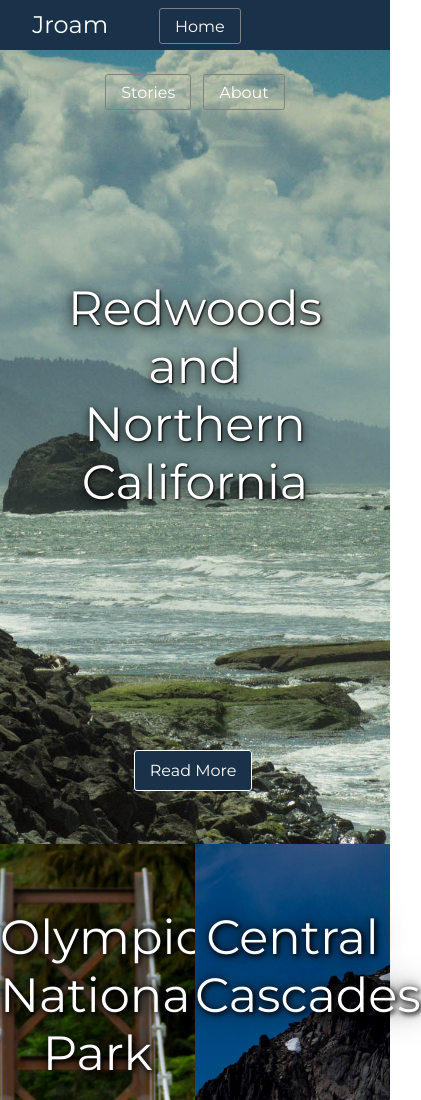
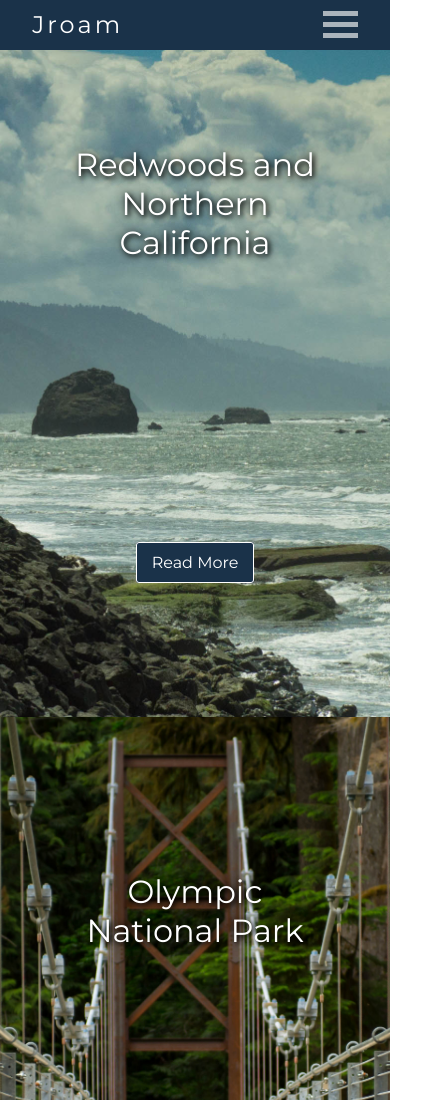
Before and after one commit to jereamon/adventures-site, a plain HTML site: page index.html in a window 390 px wide. Shown: the top 1100 px of the page, 421 px wide, since content can reach past the window. Drawn offline with Linux system fonts and the light colour scheme.

Commit message:
Home.html made responsive. Made use of display flex.

```diff
--- a/index.css
+++ b/index.css
@@ -1,11 +1,11 @@
 * {
   box-sizing: border-box;
+  margin: 0;
 }
 
 html, body {
   font-family: "Montserrat";
   height: 100%;
-  margin: 0;
   padding: 0;
 }
 
@@ -78,26 +78,18 @@ html, body {
     height: 100%;
   }
 
-  .hero-header {
-    color: white;
-    font-size: 3rem;
+
+
+  .info-link-container {
+    display: flex;
+    align-items: center;
+    flex-direction: column;
+    height: 100%;
+    justify-content: space-around;
     margin: 0 auto;
-    position: relative;
-    text-align: center;
-    text-shadow: 1px 1px 2px rgba(0, 0, 0, 1),
-                 0px 2px 10px rgba(0, 0, 0, 0.75),
-                 0px 5px 20px rgba(0, 0, 0, 0.45);
-    top: 33%;
-    width: 66%;
+    width: 100%;
   }
 
-  .link-container {
-    bottom: 0;
-    margin: 0 33% 16.5%;
-    position: absolute;
-    text-align: center;
-    width: 33%;
-  }
   .footer-link {
     background: #1A3249;
     border: solid 1px white;
@@ -110,46 +102,127 @@ html, body {
   .footer-link:hover {
     background: rgb(68, 109, 150);
   }
+
+  .p-info {
+    color: white;
+    font-size: 3rem;
+    width: 66%;
+    text-align: center;
+    text-shadow: 2px 2px 5px rgba(0, 0, 0, 1),
+                 0px 0px 10px rgba(0, 0, 0, 0.8);
+  }
 /* End Hero Portion */
 
 /* Left Container & Right Container */
+  .lower-container {
+    display: flex;
+    height: 100%;
+  }
+
   .left-container {
     background-image: url("oly-park-bridge-home.jpg");
     background-position: center;
     background-size: cover;
-    display: inline-block;
-    height: 100%;
-    position: absolute;
-    text-align: center;
-    width: 50%;
-  }
-
-  .left-container p {
-    color: white;
-    font-size: 3rem;
-    margin: 33% 0;
-    text-shadow: 2px 2px 5px rgba(0, 0, 0, 1),
-                 0px 0px 30px rgba(0, 0, 0, 0.8),
-                 0px 0px 10px rgba(0, 0, 0, 0.8);
   }
 
   .right-container {
     background-image: url("north-cascades-home.jpg");
     background-position: top center;
     background-size: cover;
-    height: 100%;
-    position: absolute;
-    right: 0;
-    text-align: center;
-    width: 50%;
+  }
+/* Left and Right Container End */
+
+@media (max-width:900px) {
+  ::-webkit-scrollbar {
+    width: 0;
   }
 
-  .right-container p {
-    color: white;
-    font-size: 3rem;
-    margin: 33% 0;
-    text-shadow: 2px 2px 5px rgba(0, 0, 0, 1),
-                 0px 0px 30px rgba(0, 0, 0, 0.8),
-                 0px 0px 10px rgba(0, 0, 0, 0.8);
+  /* HELLA NAV CHANGES */
+    .burger-container {
+      height: 50px;
+      position: fixed;
+      right: 8.25%;
+      top: 5px;
+    }
+
+    .bar1, .bar2, .bar3 {
+      width: 35px;
+      height: 5px;
+      background-color: rgba(255, 255, 255, 0.637);
+      margin: 6px 0;
+      transition: 0.4s;
+    }
+
+    .change .bar1 {
+      -webkit-transform: rotate(-45deg) translate(-9px, 6px);
+      transform: rotate(-45deg) translate(-9px, 6px);
+    }
+
+    .change .bar2 {opacity: 0;}
+
+    .change .bar3 {
+      -webkit-transform: rotate(45deg) translate(-8px, -8px);
+      transform: rotate(45deg) translate(-8px, -8px);
+    }
+
+    nav {
+      width: 100%;
+    }
+
+    nav ul {
+      display: block;
+      height: 0;
+      margin: 50px 0 0;
+      overflow: hidden;
+      position: fixed;
+      right: 0;
+      transition: 330ms;
+      width: 100%;
+    }
+
+    nav li {
+      align-items: center;
+      background-color: black;
+      border-top: solid white 1px;
+      display: flex;
+      justify-content: flex-end;
+      height: 50px;
+      margin: 0;
+      text-align: right;
+      width: 100%;
+    }
+
+    nav a {
+      border: none;
+      border-radius: 0;
+      letter-spacing: 3px;
+    }
+
+    .nav-open {
+      /* Class applied in js file to show nav */
+      height: 150px;
+    }
+  /* Nav changes end */
+
+  .hero-image {
+    height: 85%;
   }
-/* Left and Right Container End */
+
+  .lower-container {
+    height: 85%;
+  }
+
+  /* .p-info {
+    font-size: 2rem;
+  } */
+
+  .lower-container {
+    flex-wrap: wrap;
+  }
+}
+
+@media (max-width:600px) {
+  .p-info {
+    font-size: 2rem;
+  }
+}
--- a/index.html
+++ b/index.html
@@ -13,6 +13,11 @@
 <body>
   <nav>
     <a href="index.html" class="brand">Jroam</a>
+    <div class="burger-container">
+      <div class="bar1"></div>
+      <div class="bar2"></div>
+      <div class="bar3"></div>
+    </div>
     <ul>
       <li>
         <a href="index.html">Home</a>
@@ -27,17 +32,24 @@
   </nav>
 
   <div class="hero-image">
+    <div class="info-link-container">
+      <div class="p-info">
         <p class="hero-header">
           Redwoods and Northern California
         </p>
+      </div>
       <div class="link-container">
         <a href="story-1.html" class="footer-link">Read More</a>
       </div>
     </div>
+  </div>
   <!-- Hero Image Closes -->
 
-  <div class="left-container">
+  <div class="lower-container">
+    <div class="left-container info-link-container">
+      <div class="p-info">
         <p>Olympic National Park</p>
+      </div>
       <div class="link-container">
         <a href="story-2.html" class="footer-link">Read More</a>
       </div>
@@ -45,13 +57,19 @@
     </div>
     <!-- Left Container Closes -->
 
-  <div class="right-container">
+    <div class="right-container info-link-container">
+      <div class="p-info">
         <p>Central Cascades</p>
+      </div>
       <div class="link-container">
         <a href="story-3.html" class="footer-link">Read More</a>
       </div>
     </div>
     <!-- Right container closes -->
+  </div>
+
+
+  <script src="burger-collapse.js"></script>
 </body>
 
 </html>
```
Lines whose indentation alone changed are shown as unchanged.
